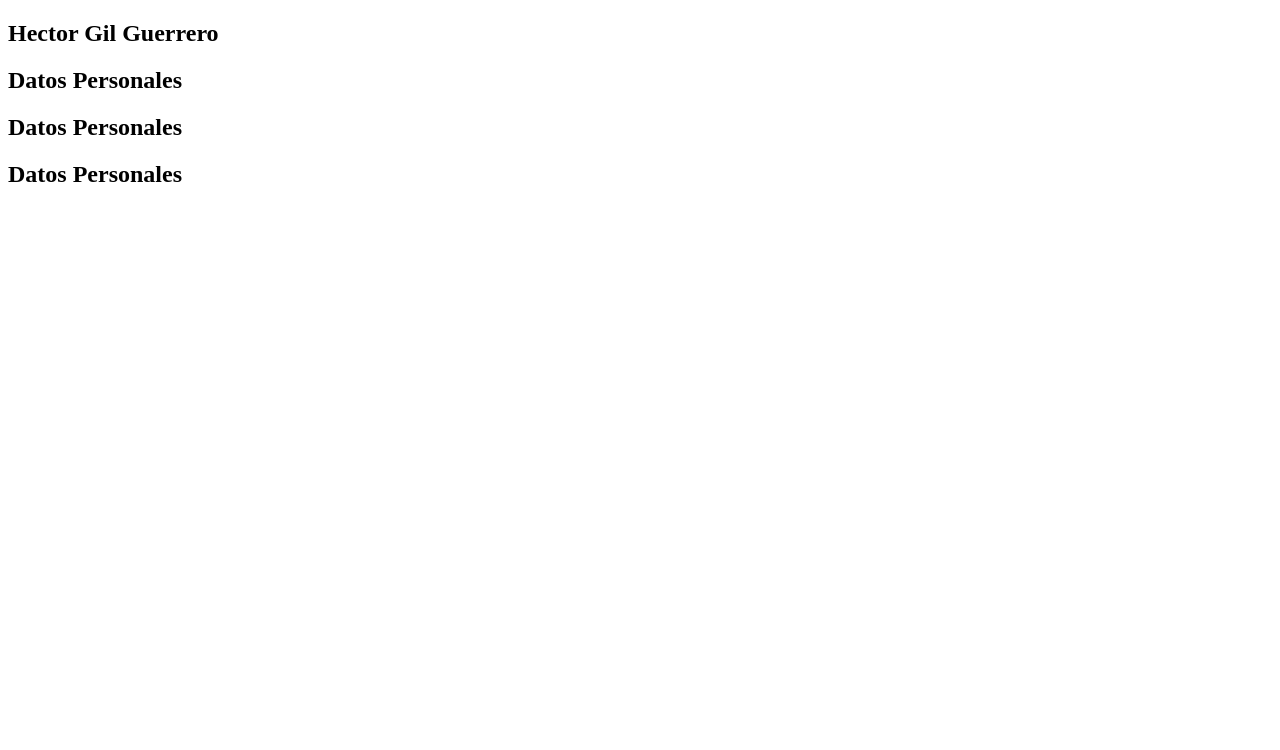
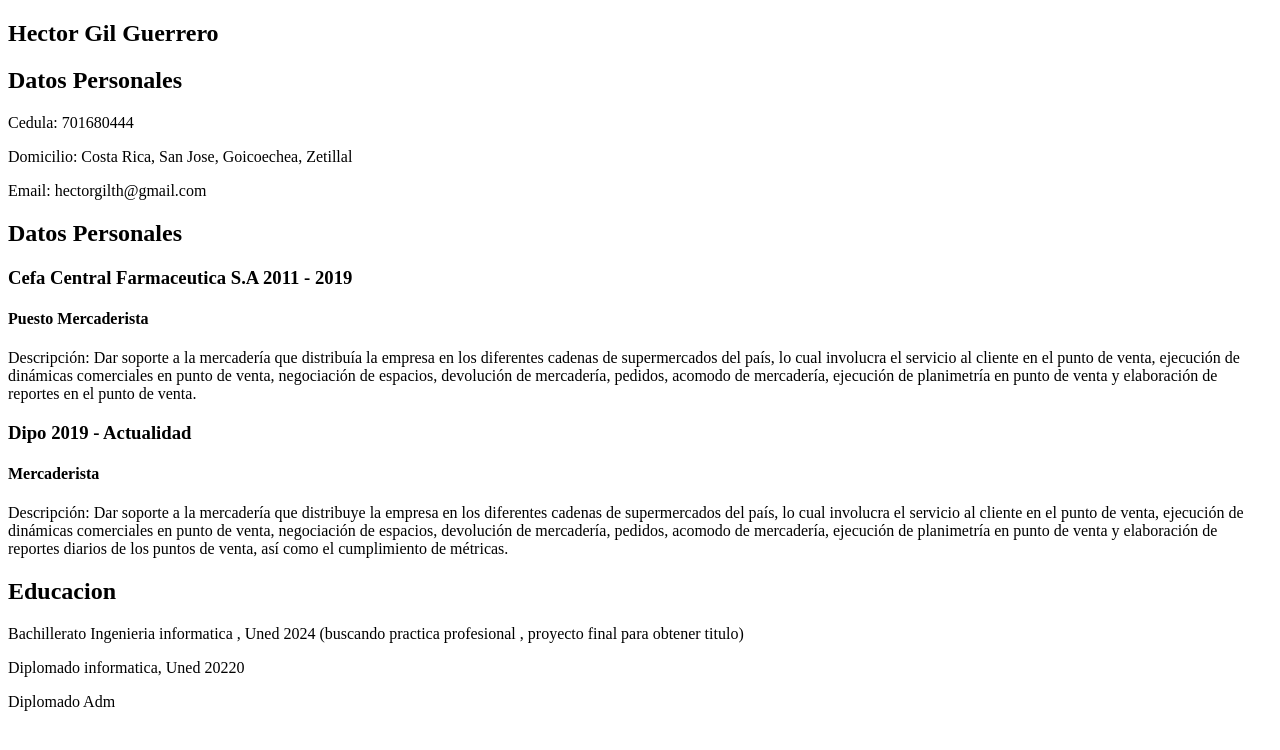
Before and after one commit to HectorGilth/MyCurriculum, a plain HTML site: page index.html in a window 1280 px wide. Drawn offline with Linux system fonts and the light colour scheme.

Commit message:
Escribiendo educacion

```diff
--- a/index.html
+++ b/index.html
@@ -11,14 +11,49 @@
 
       <section id="Datos">
         <h2>Datos Personales</h2>
+        <p>Cedula: 701680444</p>
+        <p>Domicilio: Costa Rica, San Jose, Goicoechea, Zetillal</p>
+        <p>Email: hectorgilth@gmail.com</p>
       </section>
 
-      <section id="Seccion Titulo">
+      <section id="Experiencia">
         <h2>Datos Personales</h2>
+        <section id="Experiencia1">
+          <h3>Cefa Central Farmaceutica S.A 2011 - 2019</h3>
+          <h4>Puesto Mercaderista</h4>
+          <p>
+            Descripción: Dar soporte a la mercadería que distribuía la empresa
+            en los diferentes cadenas de supermercados del país, lo cual
+            involucra el servicio al cliente en el punto de venta, ejecución de
+            dinámicas comerciales en punto de venta, negociación de espacios,
+            devolución de mercadería, pedidos, acomodo de mercadería, ejecución
+            de planimetría en punto de venta y elaboración de reportes en el
+            punto de venta.
+          </p>
+        </section>
+        <section id="Experiencia2">
+          <h3>Dipo 2019 - Actualidad</h3>
+          <h4>Mercaderista</h4>
+          <p>
+            Descripción: Dar soporte a la mercadería que distribuye la empresa
+            en los diferentes cadenas de supermercados del país, lo cual
+            involucra el servicio al cliente en el punto de venta, ejecución de
+            dinámicas comerciales en punto de venta, negociación de espacios,
+            devolución de mercadería, pedidos, acomodo de mercadería, ejecución
+            de planimetría en punto de venta y elaboración de reportes diarios
+            de los puntos de venta, así como el cumplimiento de métricas.
+          </p>
+        </section>
       </section>
 
-      <section id="Seccion Titulo">
-        <h2>Datos Personales</h2>
+      <section id="Educacion">
+        <h2>Educacion</h2>
+        <p>
+          Bachillerato Ingenieria informatica , Uned 2024 (buscando practica
+          profesional , proyecto final para obtener titulo)
+        </p>
+        <p>Diplomado informatica, Uned 20220</p>
+        <p>Diplomado Adm</p>
       </section>
     </div>
   </body>
```
